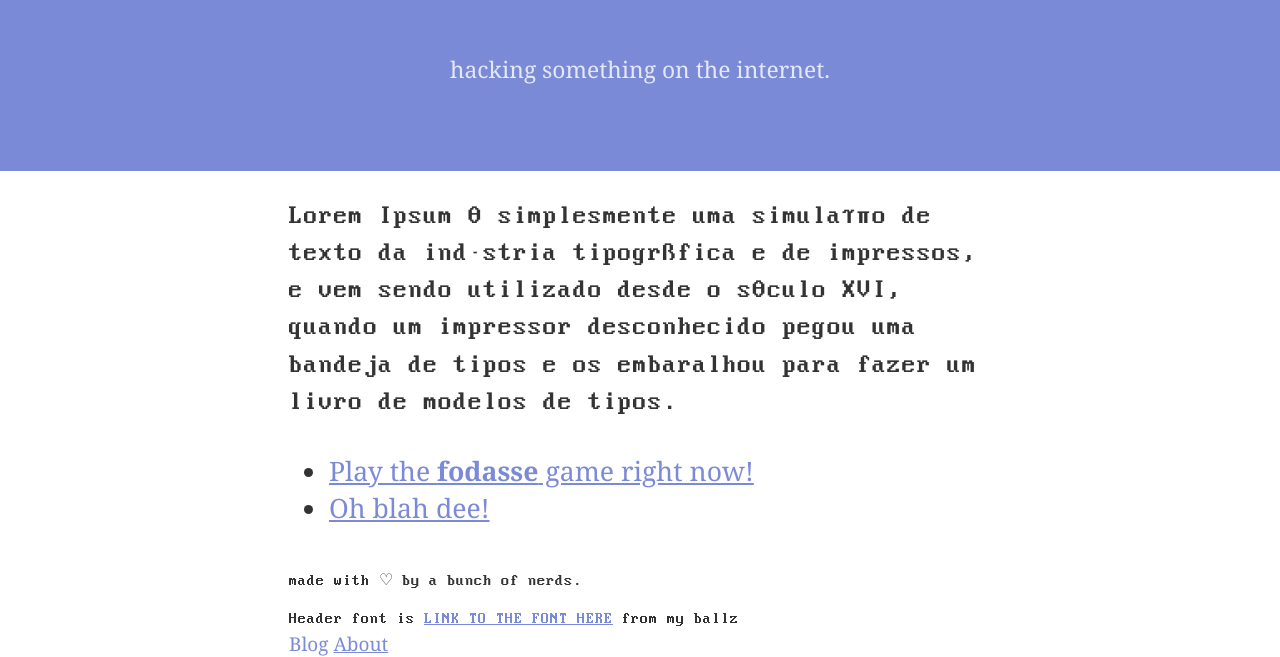
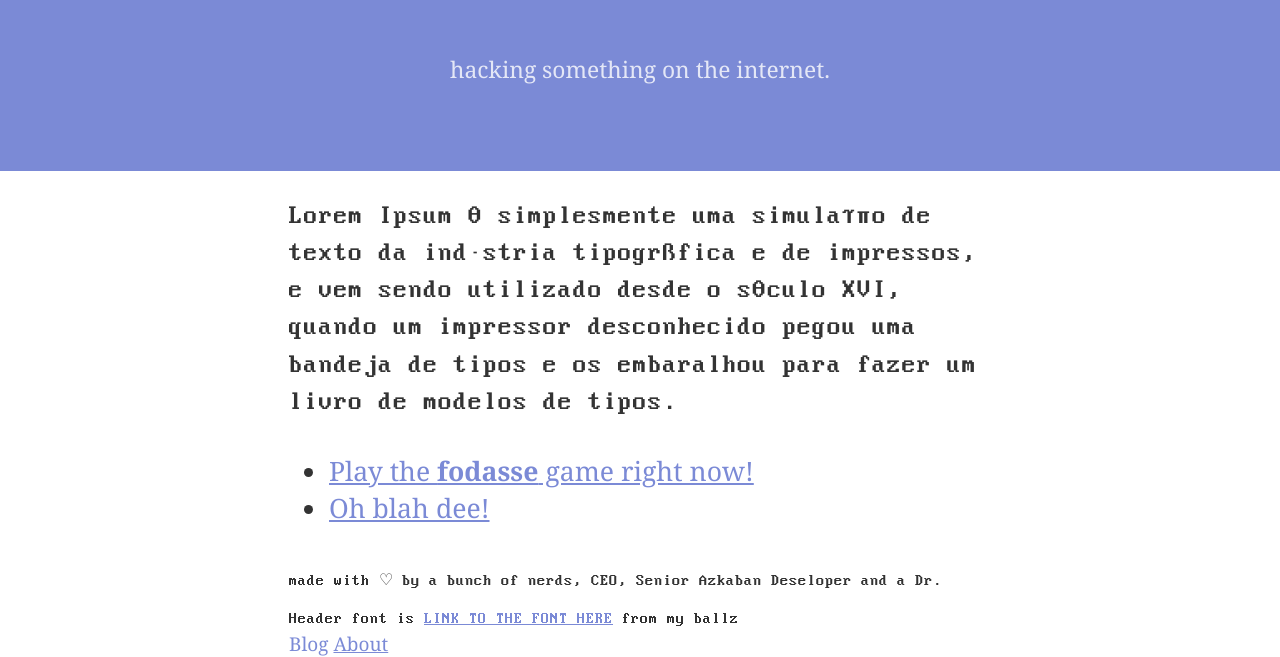
Before and after one commit to n3dev-org/n3dev-org.github.io, a plain HTML site: page index.html in a window 1280 px wide. Shown: the part 832-1489 px from the top of the page. Drawn offline with Linux system fonts and the light colour scheme.

Commit message:
Add extra info really important details to the footer

```diff
--- a/index.html
+++ b/index.html
@@ -89,7 +89,7 @@
       </nav>
     </section>
     <footer>
-      <p>made with &#9825; by a bunch of nerds.</p>
+      <p>made with &#9825; by a bunch of nerds, CEO, Senior Azkaban Deseloper and a Dr.</p>
       <p>Header font is <a href="#">LINK TO THE FONT HERE</a> from my ballz</p>
       <nav>
         <a>Blog</a>
```
